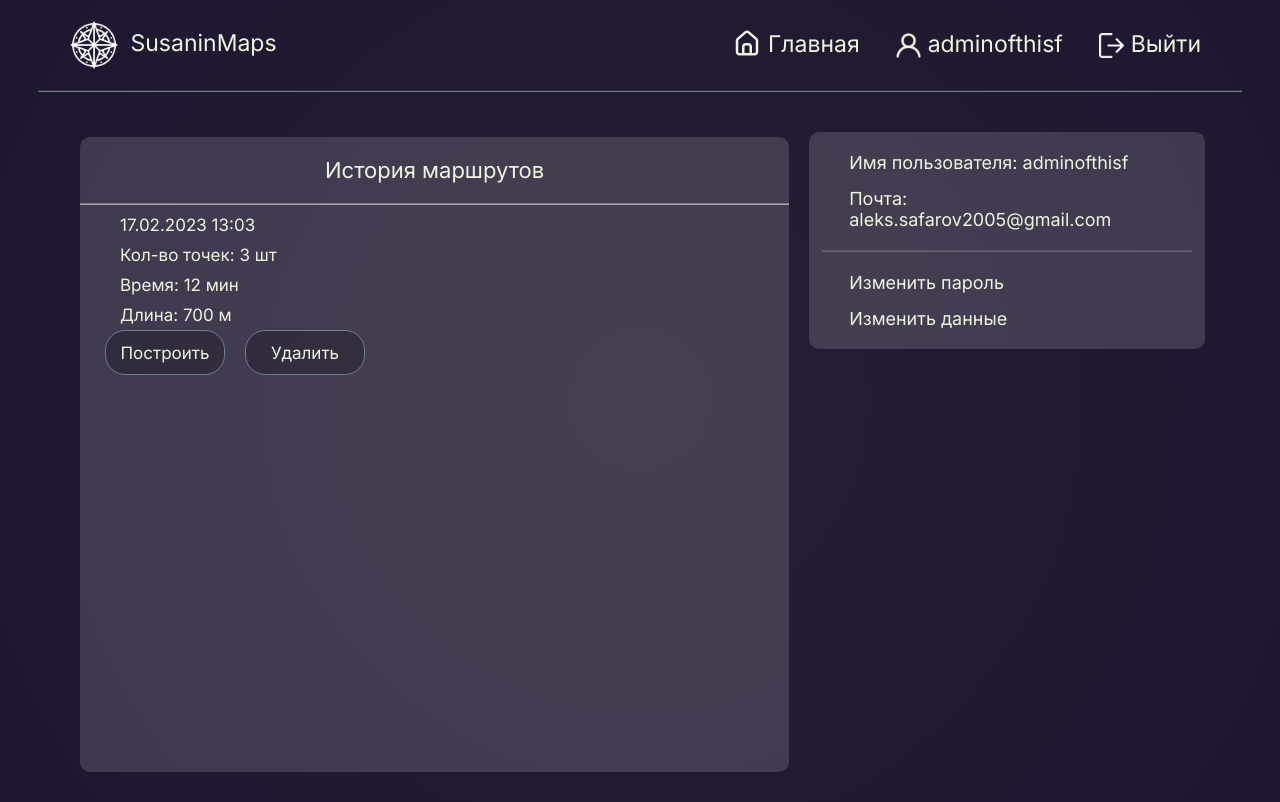
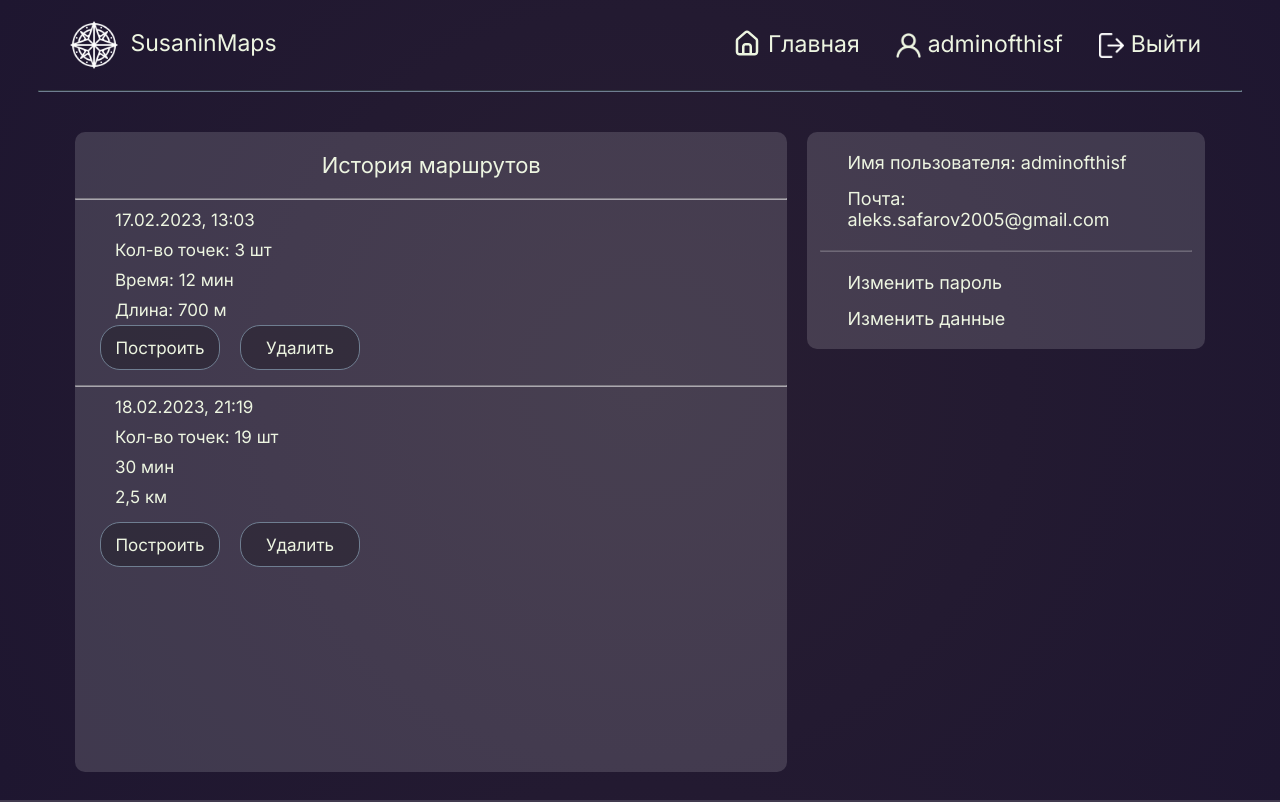
Before and after one commit to AleksandrSafarov/predprof, a Django app: page /personalArea/ in a window 1280 px wide. Run offline with Django 4.2, Linux system fonts and the light colour scheme; a user stored in the database is signed in; data comes from the database, SQL or seed files in the repository; both versions use the stored data as it was after the commit; some libraries are stand-ins or nearby versions.

Commit message:
styles changed

```diff
--- a/susaninmaps/maps/models.py
+++ b/susaninmaps/maps/models.py
@@ -40,7 +40,7 @@ class HistoryRoute(models.Model):
     timeM = models.IntegerField(default=0)
 
     def getdatetime(self):
-        return str(self.date.day).zfill(2)+'.'+str(self.date.month).zfill(2)+'.'+str(self.date.year)+' '+ str(self.date.hour).zfill(2)+':'+str(self.date.minute).zfill(2)
+        return str(self.date.day).zfill(2)+'.'+str(self.date.month).zfill(2)+'.'+str(self.date.year)+', '+ str(self.date.hour).zfill(2)+':'+str(self.date.minute).zfill(2)
 
     def listplaces(self):
         return self.places.split(';')
--- a/susaninmaps/static/maps/css/areaStyle.css
+++ b/susaninmaps/static/maps/css/areaStyle.css
@@ -25,8 +25,7 @@
 .table {
     overflow: auto;
 
-    margin-top: 5px;
-    margin-left: 5px;
+
 
     background-color: var(--box-shadow);
     border-radius: 10px;
@@ -65,7 +64,7 @@
     height: 50px;
 }
 
-.colomn{
+.column{
     width: 11vw;
     min-width: 180px;
     margin-left: 10px;
@@ -73,7 +72,7 @@
     text-align: center;
 }
 
-.colomn-end{
+.column-end{
     display: flex;
     vertical-align: middle;
     flex-direction: row-reverse;
@@ -101,13 +100,13 @@
         margin-left: 15px;
     }
 
-    .colomn{
+    .column{
         display: flex;
         text-align: left;
         margin-left: -50px;
     }
 
-    .colomn-end{
+    .column-end{
         display: flex;
     }
 
--- a/susaninmaps/static/maps/css/styles.css
+++ b/susaninmaps/static/maps/css/styles.css
@@ -24,7 +24,7 @@ h1 {
 }
 
 a:hover {
-    margin-top: 2px;
+
     border-bottom: 3px solid var(--hr-color);
 }
 
@@ -117,10 +117,8 @@ nav {
 .navigator-ui {
     display: flex;
 
-    height: 80vh;
-
+    height: fit-content;
     margin-top: 5vh;
-    margin-bottom: 30px;
     margin-left: 75px;
     margin-right: 75px;
 }
@@ -128,7 +126,7 @@ nav {
 .map,
 .table {
     width: 70vw;
-    height: flex;
+    height: 80vh;
 }
 
 .map a {
@@ -214,6 +212,17 @@ nav {
     margin-bottom: 4px;
 }
 
+.point {
+    margin-left: 15px;
+    margin-top: 4px;
+    margin-bottom: 4px;
+}
+
+.pointT {
+    margin-left: 15px;
+    margin-top: 10px;
+}
+
 .build-route {
     width: fit-content;
 }
@@ -238,7 +247,7 @@ nav {
     display: inline-flex;
 }
 
-.button-route p{
+.button-route p {
     font-size: 15px;
     margin-left: 5px;
     margin-right: 5px;
@@ -250,10 +259,13 @@ nav {
     margin-top: -6px;
     height: 35px;
     width: 35px;
+    cursor: pointer;
 }
 
-#table{
+#table {
     display: none;
+    margin-top: -5px;
+    margin-right: -5px;
 }
 
 /*--------------------------other-------------------------*/
@@ -276,10 +288,48 @@ button {
     opacity: 1;
 }
 
-
-button:hover{
+button:hover {
     background-color: #0000005d;
     border: 1px solid #6f7e9165;
+}
+
+::-webkit-scrollbar {
+    width: 4px;
+    height: 4px;
+}
+
+::-webkit-scrollbar-thumb {
+    background: var(--hr-color);
+    border-radius: 5px;
+    height: 20%;
+}
+
+::-webkit-scrollbar-track {
+    background: #00000036;
+    border-radius: 5px;
+    margin-top: 5px;
+    margin-bottom: 5px;
+}
+
+select {
+    border: 1px solid #ffffff00;
+    border-radius: 5px;
+    padding: 5px 5px;
+    cursor: pointer;
+    line-height: 1.1;
+    background-color: #281e32ce;
+    color: var(--text-color);
+}
+
+input {
+    cursor: pointer;
+}
+
+select::after {
+    content: "";
+    width: 0.8em;
+    height: 0.5em;
+    clip-path: polygon(100% 0%, 0 0%, 50% 100%);
 }
 
 /*------------------------adaptive------------------------*/
@@ -287,6 +337,12 @@ button:hover{
 @media screen and (max-height: 850px) {
     .points {
         height: 20vh;
+    }
+}
+
+@media screen and (min-width: 2000px) {
+    .routeInput img {
+        right: 11vw;
     }
 }
 
--- /dev/null
+++ b/susaninmaps/static/maps/js/personalArea.js
@@ -0,0 +1,4 @@
+function showRouteFromHistory(element){
+    localStorage.setItem('route', element.closest('#route').dataset.pointsLocation);
+    window.location.href = '\\';
+}
--- a/susaninmaps/templates/user/personalArea.html
+++ b/susaninmaps/templates/user/personalArea.html
@@ -5,6 +5,7 @@
 
 {% block extraheader %}
 <link type="text/css" href="{% static 'maps/css/areaStyle.css' %}" rel="stylesheet">
+<script src="{% static 'maps/js/personalArea.js' %}"></script>
 {% endblock %}
 
 {% block content %}
@@ -15,25 +16,25 @@
 		</div>
 		{% for route in history_routes %}
 		{% if user.id == route.user.id %}
-		<div class="route" data-PointsLocation="{{ route.places }}">
+		<div class="route" id="route" data-pointsLocation="{{ route.places }}">
 			<hr>
 			<div class="row">
-				<div class="colomn">
+				<div class="column">
 					<p class="item">{{ route.getdatetime }}</p>
 				</div>
 				<hr>
-				<div class="colomn">
+				<div class="column">
 					<p class="item">Кол-во точек: {{ route.countplaces }} шт</p>
 				</div>
 				<hr>
-				<div class="colomn">
+				<div class="column">
 					<p class="item">Время: {{ route.time }}</p>
 				</div>
 				<hr>
-				<div class="colomn">
+				<div class="column">
 					<p class="item">Длина: {{ route.distance }}</p>
 				</div>
-				<div class="colomn-end">
+				<div class="column-end">
 					<button>
 						<p class="item">Удалить</p>
 					</button>
@@ -45,6 +46,36 @@
 		</div>
 		{% endif %}
 		{% endfor %}
+		<div class="route" id="route" data-id="" data-pointslocation="" data-points-location="[&quot;55.826249, 37.637578&quot;,&quot;55.826591, 37.638033&quot;,&quot;55.828042, 37.634724&quot;,&quot;55.828598, 37.633872&quot;,&quot;55.829880, 37.635126&quot;,&quot;55.829970, 37.633791&quot;,&quot;55.830684, 37.633393&quot;,&quot;55.830932, 37.632602&quot;,&quot;55.831620, 37.631933&quot;,&quot;55.832879, 37.631125&quot;,&quot;55.832802, 37.629093&quot;,&quot;55.833269, 37.628130&quot;,&quot;55.832645, 37.627215&quot;,&quot;55.832086, 37.625830&quot;,&quot;55.831620, 37.626761&quot;,&quot;55.831259, 37.627590&quot;,&quot;55.830965, 37.628065&quot;,&quot;55.830596, 37.628529&quot;,&quot;55.830239, 37.629268&quot;]">
+			<hr>
+			<div class="row">
+				<div class="column">
+					<p class="item" id="dateRouteData">18.02.2023, 21:19</p>
+				</div>
+				<hr>
+				<div class="column">
+					<p class="item" id="pointsCountData">Кол-во точек: 19 шт</p>
+				</div>
+				<hr>
+				<div class="column">
+					<p class="item" id="routeTimeData">30&nbsp;мин</p>
+				</div>
+				<hr>
+				<div class="column">
+					<p class="item" id="routeLenghtData">2,5 км</p>
+				</div>
+				<hr>
+				<div class="column-end">
+					<button onclick="removeRoute(this)">
+						<p class="item">Удалить</p>
+					</button>
+					<button onclick="showRouteFromHistory(this)">
+						<p class="item">Построить</p>
+					</button>
+				</div>
+			</div>
+		</div>
+
 	</div>
 	<div class="navigator-menu">
 		<div class="menu-inp">
```
Also changed, not shown: susaninmaps/static/maps/js/route_panel_control.js (+24 -89 lines), susaninmaps/static/maps/js/script.js (+88 -17 lines), susaninmaps/templates/maps/index.html (+64 -27 lines), susaninmaps/db.sqlite3.
